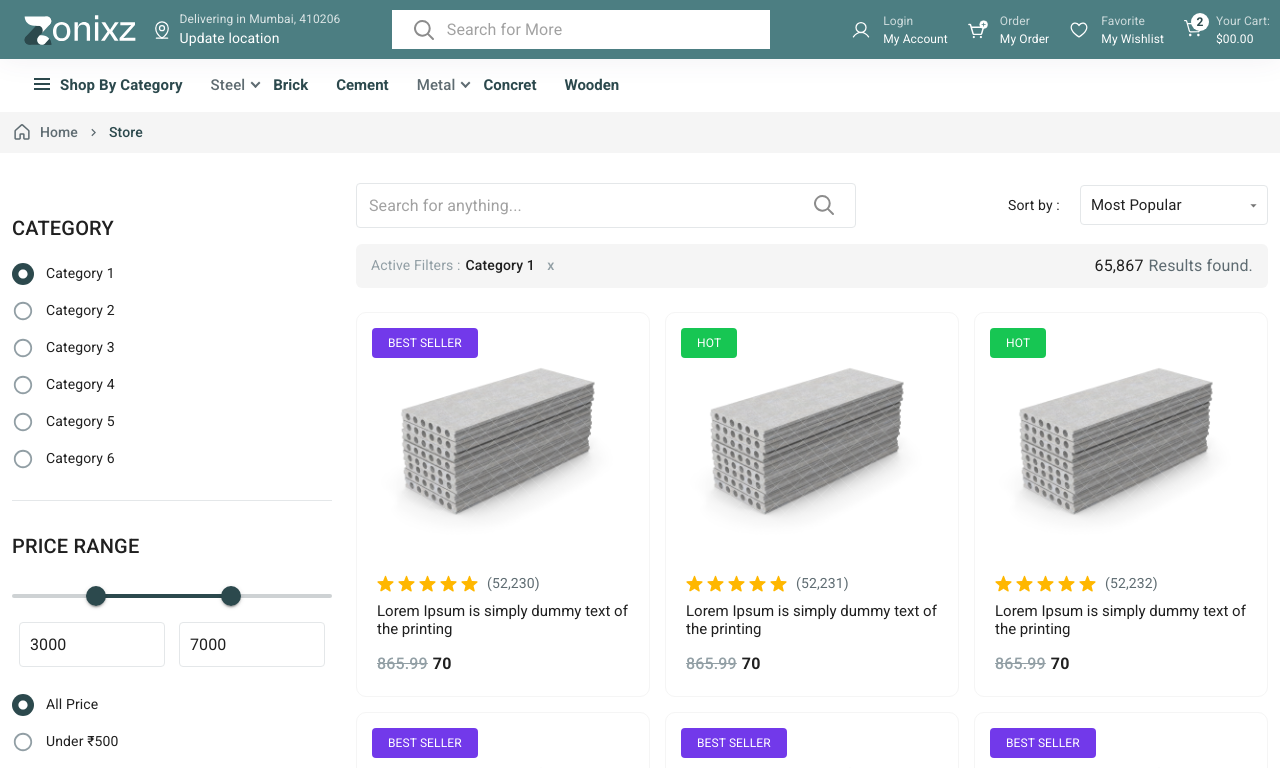
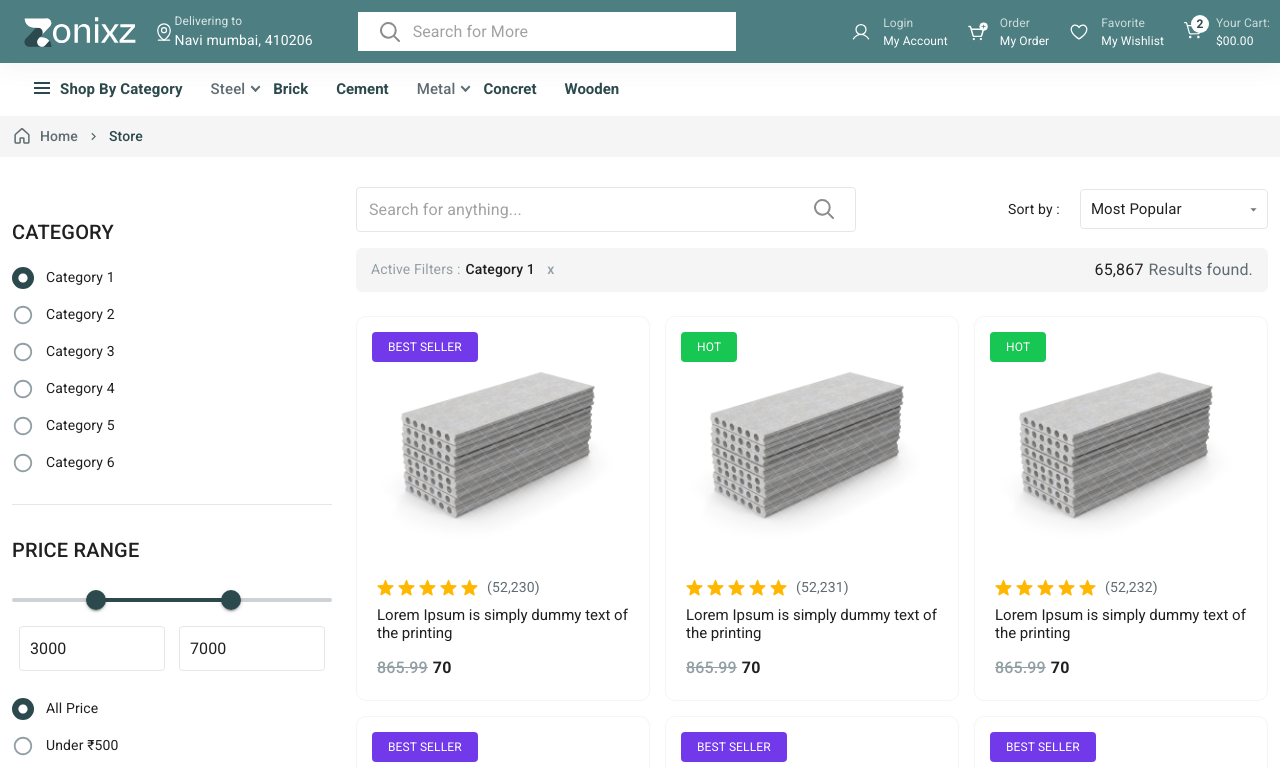
Before and after one commit to Raj-47-coder/zonix, a React (Create React App) app: page /store in a window 1280 px wide. Shown: the top 768 px of the page. Built offline with nearby package versions, Linux system fonts and the light colour scheme.

Commit message:
new update added

```diff
--- a/src/Inauth/Announcement/Announcement.js
+++ b/src/Inauth/Announcement/Announcement.js
@@ -20,8 +20,8 @@ function Announcement() {
           <Box component={'div'} className='announcement_right'>
             <img src={announesment} alt={announesment} />
 
+            <Typography component={'p'}>$1999</Typography>
             <Box component={'div'} className='price'>
-              <Typography component={'p'}>$1999</Typography>
             </Box>
           </Box>
         </Box>
--- a/src/Inauth/Bannerslider/Bannerslider.js
+++ b/src/Inauth/Bannerslider/Bannerslider.js
@@ -21,10 +21,10 @@ function Bannerslider() {
           spaceBetween={10}
           slidesPerView={1}
           modules={[Autoplay, Pagination, Navigation]}
-          // autoplay={{
-          //   delay: 2500,
-          //   disableOnInteraction: false,
-          // }}
+          autoplay={{
+            delay: 2500,
+            disableOnInteraction: false,
+          }}
           loop={true}
           pagination={false}
           className='banner_slider'
--- a/src/Inauth/Brands/Brands.js
+++ b/src/Inauth/Brands/Brands.js
@@ -11,6 +11,7 @@ import metal from '../../images/metal.png';
 import 'swiper/css';
 import './Brands.scss';
 import { useTranslation } from 'react-i18next';
+import { ArrowRight } from "@mui/icons-material";
 
 function Brands() {
   const { t } = useTranslation();
@@ -35,10 +36,10 @@ function Brands() {
       <Box component={'div'} className='container'>
         <Box component={'div'} className='section_title'>
           <Typography component={'h2'}>{t("titleBrand")}</Typography>
-          {/* <Typography component={'a'} href='#'>
+          <Typography component={'a'} href='#'>
             <Typography component={'span'}>Browse All Category</Typography>
             <ArrowRight />
-          </Typography> */}
+          </Typography>
         </Box>
       </Box>
 
--- a/src/Inauth/Categorysidebar/Categorysidebar.js
+++ b/src/Inauth/Categorysidebar/Categorysidebar.js
@@ -88,7 +88,6 @@ const accordionData = [
     id: 8, heading: 'Help & Settings', menulist: [
       'Your Account',
       'Customer Service',
-      'Sign In',
     ]
   },
 ];
@@ -119,7 +118,7 @@ const LeftOpenDrawer = (props) => {
   return (
     <Drawer open={props.open} onClose={props.toggleDrawer}>
       <Box component={'div'} className='drawer_menu'>
-        <Typography component={"h4"}>Hi, Jenish Mangukiya</Typography>
+        <Typography component={"h4"}>Hi, Zonixz User</Typography>
         <Button className='handle_drawer' onClick={props.toggleDrawer}><Plus /></Button>
       </Box>
 
--- a/src/Inauth/Header/Header.js
+++ b/src/Inauth/Header/Header.js
@@ -69,8 +69,8 @@ export default function Header() {
             <Box component={"div"} className="user_location">
               <Pin />
               <Box component={"a"} href="https://maps.app.goo.gl/fN5wREpYeCc5qVtn9" className="location">
-                <Typography component={"p"} className="locate">Delivering in Mumbai, 410206</Typography>
-                <Typography component={"p"} className="title">Update location</Typography>
+                <Typography component={"p"} className="locate">Delivering to</Typography>
+                <Typography component={"p"} className="title">Navi mumbai, 410206</Typography>
               </Box>
             </Box>
           </Box>
@@ -108,8 +108,11 @@ export default function Header() {
               }
             </Box>
           </Box>
+          <Box component={"div"} className="langu">
+            <div id="google_translate_element"></div>
+          </Box>
           <Box component={"div"} className="header_right">
-            <div id="google_translate_element"></div>
+            {/* <div id="google_translate_element"></div> */}
 
             <Typography component={'a'} href='javascrpt:void(0);' onMouseEnter={handleClick} className="status_bar">
               <User />
--- a/src/Inauth/Header/Header.scss
+++ b/src/Inauth/Header/Header.scss
@@ -38,10 +38,8 @@
       .user_location {
         display: flex;
         align-items: center;
-        // margin-left: 0.5rem;
+        padding: 0.2rem;
         cursor: pointer;
-        border-radius: 0.3rem;
-
 
         svg {
           height: 3.8rem;
@@ -49,7 +47,7 @@
         }
 
         .location {
-          margin-left: 0.8rem;
+          margin-left: 0.1rem;
 
           .title {
             font-size: 1.4rem;
@@ -80,11 +78,10 @@
     }
 
     .header_center {
-      max-width: calc(48% - 2rem);
+      max-width: calc(40% - 2rem);
       width: 30%;
-      margin: 0rem 2rem;
       display: flex;
-      align-items: center;
+      align-items: flex-start;
 
       .search_product {
         position: relative;
```
